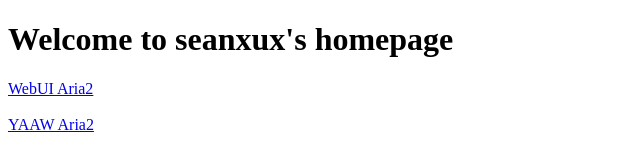
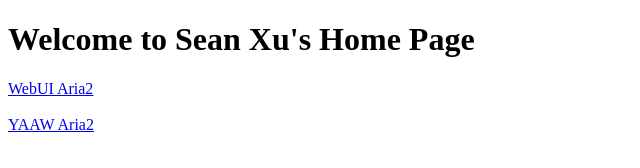
Before and after one commit to seanxux/seanxux.github.io, a plain HTML site: page index.html in a window 1280 px wide. Shown: the whole page, without its empty margins (0-640 px from the left). Drawn offline with Linux system fonts and the light colour scheme.

Commit message:
update index

```diff
--- a/index.html
+++ b/index.html
@@ -7,7 +7,7 @@
 <meta name="viewport" content="width=320,initial-scale=1.0,user-scalable=yes,maximum-scale=3.0" />
 </head>
 <body>
-<h1>Welcome to seanxux's homepage</h1>
+<h1>Welcome to Sean Xu's Home Page</h1>
 <a href="web/index.html">WebUI Aria2</a><br/>
 <br/>
 <a href="yaaw/index.html">YAAW Aria2</a>
```
